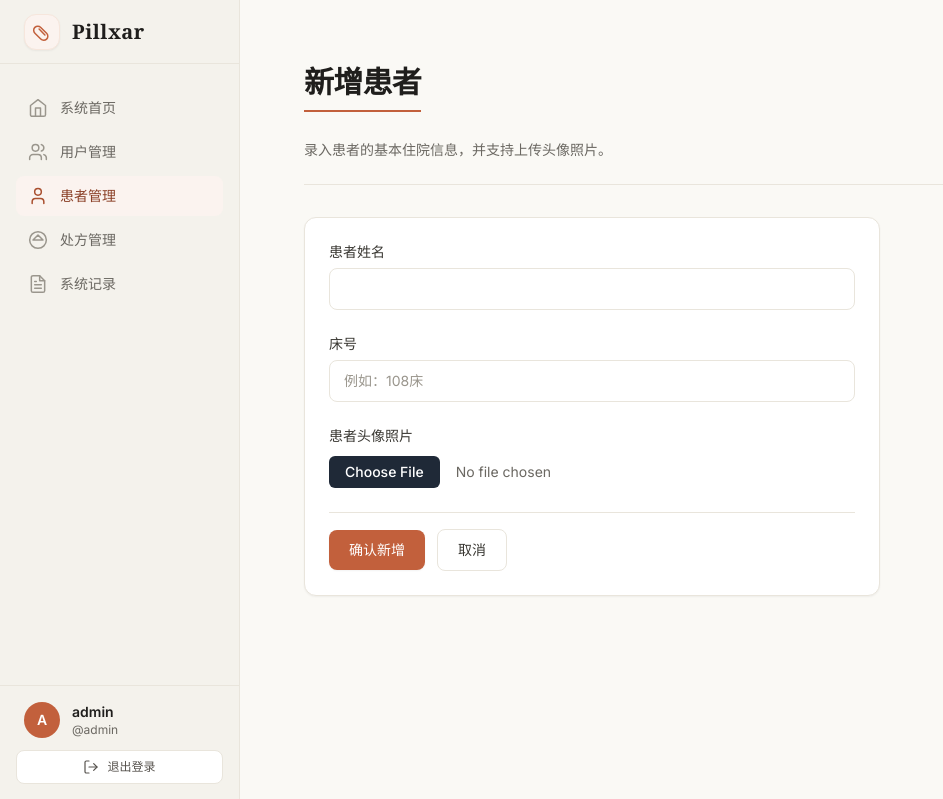
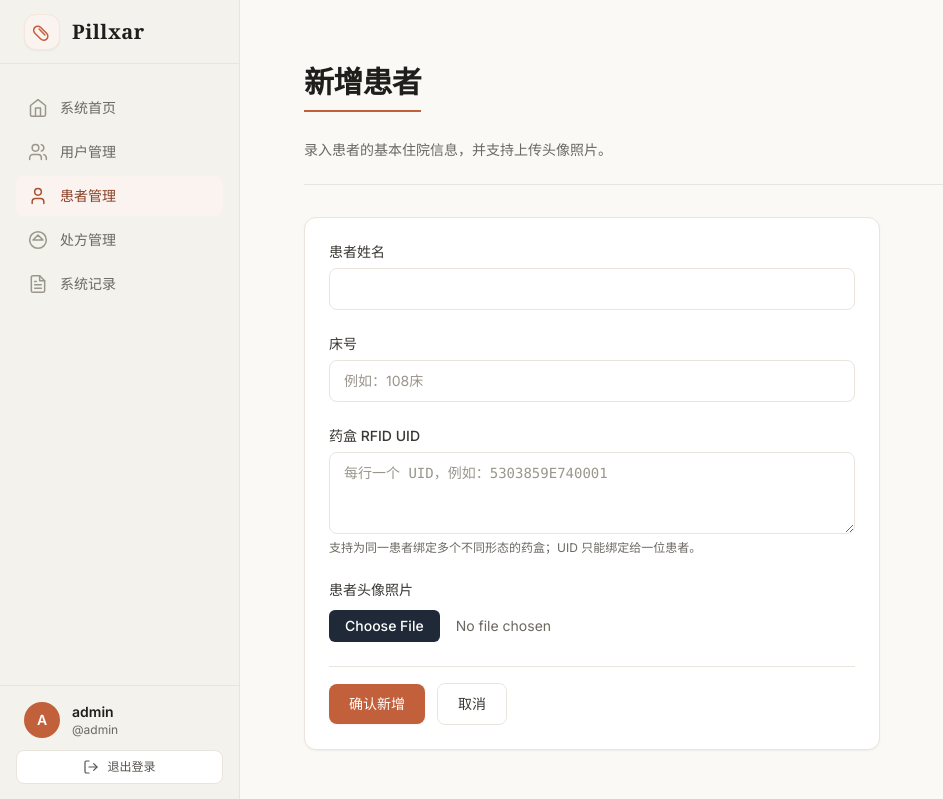
Before and after one commit to ma-jiale/nursing-rx, a Flask app: page /admin/patients/add in a window 1280 px wide. Shown: the top 799 px of the page, without its empty margins (0-943 px from the left). Run offline with Flask 3, Linux system fonts and the light colour scheme; the visitor is signed in with stand-in values (Sample User, id 1); data comes from the database, SQL or seed files in the repository; some libraries are stand-ins or nearby versions.

Commit message:
feat: 配合摆药机的新增的RFID检测数的更新

```diff
--- a/main.py
+++ b/main.py
@@ -4,6 +4,7 @@ import time
 import sqlite3
 import os
 import logging
+import re
 from logging.handlers import RotatingFileHandler
 from werkzeug.utils import secure_filename
 from werkzeug.security import generate_password_hash, check_password_hash
@@ -237,7 +238,55 @@ def get_db_connection():
     """
     conn = sqlite3.connect(DATABASE_FILE)
     conn.row_factory = sqlite3.Row
+    conn.execute('PRAGMA foreign_keys = ON')
     return conn
+
+
+def normalize_rfid_uid(value):
+    """Normalize a hardware RFID UID to the canonical uppercase hex form."""
+    raw = str(value or '').strip()
+    if raw.upper().startswith('UID:'):
+        raw = raw[4:]
+    normalized = ''.join(raw.split()).upper()
+    if not normalized:
+        raise ValueError('RFID UID 不能为空')
+    if len(normalized) > 64 or not re.fullmatch(r'[0-9A-F]+', normalized):
+        raise ValueError(f'RFID UID "{value}" 格式无效，只允许十六进制字符')
+    return normalized
+
+
+def parse_rfid_uids(value):
+    """Parse comma/newline/whitespace separated UIDs and remove duplicates."""
+    if not str(value or '').strip():
+        return []
+
+    result = []
+    seen = set()
+    for item in re.split(r'[,;\s]+', str(value).strip()):
+        if not item:
+            continue
+        uid = normalize_rfid_uid(item)
+        if uid not in seen:
+            seen.add(uid)
+            result.append(uid)
+    return result
+
+
+def sync_patient_pill_boxes(conn, patient_id, rfid_uids):
+    """Replace a patient's RFID bindings while preserving global UID uniqueness."""
+    for uid in rfid_uids:
+        owner = conn.execute(
+            'SELECT patient_id FROM pill_boxes WHERE rfid_uid = ?', (uid,)
+        ).fetchone()
+        if owner and owner['patient_id'] != patient_id:
+            raise ValueError(f'RFID UID {uid} 已绑定到患者 {owner["patient_id"]}')
+
+    conn.execute('DELETE FROM pill_boxes WHERE patient_id = ?', (patient_id,))
+    for uid in rfid_uids:
+        conn.execute('''
+            INSERT INTO pill_boxes (patient_id, rfid_uid, box_type, is_active)
+            VALUES (?, ?, 'GENERAL', 1)
+        ''', (patient_id, uid))
 
 
 def generate_next_patient_id():
@@ -302,6 +351,24 @@ def init_db():
             profile_photo_resource_id TEXT,
             created_at DATETIME DEFAULT CURRENT_TIMESTAMP
         )
+    ''')
+
+    # Physical pill boxes. A patient may use multiple RFID-tagged box shapes.
+    cursor.execute('''
+        CREATE TABLE IF NOT EXISTS pill_boxes (
+            id INTEGER PRIMARY KEY AUTOINCREMENT,
+            patient_id TEXT NOT NULL,
+            rfid_uid TEXT NOT NULL UNIQUE,
+            box_type TEXT NOT NULL DEFAULT 'GENERAL',
+            display_name TEXT,
+            is_active INTEGER NOT NULL DEFAULT 1,
+            created_at DATETIME DEFAULT CURRENT_TIMESTAMP,
+            FOREIGN KEY (patient_id) REFERENCES patients(id) ON DELETE CASCADE
+        )
+    ''')
+    cursor.execute('''
+        CREATE INDEX IF NOT EXISTS idx_pill_boxes_patient_id
+        ON pill_boxes(patient_id)
     ''')
 
     # Prescriptions table
@@ -616,6 +683,7 @@ def index():
         "available_endpoints": [
             "GET / - Server status",
             "GET /packer/patients - Get patient list",
+            "GET /packer/pill-boxes - Get active RFID pill-box bindings",
             "GET /packer/prescriptions - Get prescription list",
             "POST /packer/patients/upload - Upload patient data",
             "POST /packer/prescriptions/upload - Upload prescription data",
@@ -850,6 +918,29 @@ def get_patients_for_dispensing():
         "success": True,
         "data": patients_list,
         "count": len(patients_list)
+    })
+
+
+@app.route('/packer/pill-boxes', methods=['GET'])
+def get_pill_boxes_for_dispensing():
+    """Return active RFID-to-patient bindings for the Windows client."""
+    conn = get_db_connection()
+    boxes = conn.execute('''
+        SELECT pb.id, pb.patient_id, pb.rfid_uid, pb.box_type,
+               pb.display_name, pb.is_active, pb.created_at,
+               pt.patient_name, pt.bed_number
+        FROM pill_boxes pb
+        JOIN patients pt ON pt.id = pb.patient_id
+        WHERE pb.is_active = 1
+        ORDER BY pb.patient_id, pb.id
+    ''').fetchall()
+    conn.close()
+
+    boxes_list = [dict_from_row(box) for box in boxes]
+    return jsonify({
+        "success": True,
+        "data": boxes_list,
+        "count": len(boxes_list)
     })
 
 
@@ -1354,12 +1445,21 @@ def manage_patients():
     if search_query:
         # Search by name or bed number
         patients = conn.execute('''
-            SELECT * FROM patients
-            WHERE patient_name LIKE ? OR bed_number LIKE ?
-            ORDER BY id
+            SELECT p.*, GROUP_CONCAT(pb.rfid_uid, ', ') AS rfid_uids
+            FROM patients p
+            LEFT JOIN pill_boxes pb ON pb.patient_id = p.id AND pb.is_active = 1
+            WHERE p.patient_name LIKE ? OR p.bed_number LIKE ?
+            GROUP BY p.id
+            ORDER BY p.id
         ''', (f'%{search_query}%', f'%{search_query}%')).fetchall()
     else:
-        patients = conn.execute('SELECT * FROM patients ORDER BY id').fetchall()
+        patients = conn.execute('''
+            SELECT p.*, GROUP_CONCAT(pb.rfid_uid, ', ') AS rfid_uids
+            FROM patients p
+            LEFT JOIN pill_boxes pb ON pb.patient_id = p.id AND pb.is_active = 1
+            GROUP BY p.id
+            ORDER BY p.id
+        ''').fetchall()
 
     conn.close()
 
@@ -1514,6 +1614,10 @@ def add_patient():
     """
     if request.method == 'POST':
         bed_number = request.form.get('bed_number', '').strip()
+        try:
+            rfid_uids = parse_rfid_uids(request.form.get('rfid_uids', ''))
+        except ValueError as exc:
+            return render_template('patient_form.html', patient=dict(request.form), error=str(exc))
 
         # Check for duplicate bed number
         if bed_number:
@@ -1523,7 +1627,7 @@ def add_patient():
             ).fetchone()
             conn.close()
             if existing:
-                return render_template('patient_form.html', patient=None,
+                return render_template('patient_form.html', patient=dict(request.form),
                                      error=f'床号 "{bed_number}" 已被使用，请选择其他床号')
 
         image_filename = ""
@@ -1541,16 +1645,22 @@ def add_patient():
         # Generate 6-digit zero-padded patient ID for barcode compatibility
         new_patient_id = generate_next_patient_id()
 
-        cursor.execute('''
-            INSERT INTO patients (id, patient_name, bed_number, profile_photo_resource_id)
-            VALUES (?, ?, ?, ?)
-        ''', (
-            new_patient_id,
-            request.form['patient_name'],
-            bed_number,
-            image_filename
-        ))
-        conn.commit()
+        try:
+            cursor.execute('''
+                INSERT INTO patients (id, patient_name, bed_number, profile_photo_resource_id)
+                VALUES (?, ?, ?, ?)
+            ''', (
+                new_patient_id,
+                request.form['patient_name'],
+                bed_number,
+                image_filename
+            ))
+            sync_patient_pill_boxes(conn, new_patient_id, rfid_uids)
+            conn.commit()
+        except ValueError as exc:
+            conn.rollback()
+            conn.close()
+            return render_template('patient_form.html', patient=dict(request.form), error=str(exc))
         conn.close()
 
         log_operation('add', 'patient', '患者', target_id=new_patient_id, target_name=request.form['patient_name'],
@@ -1576,6 +1686,13 @@ def edit_patient(patient_id):
 
     if request.method == 'POST':
         bed_number = request.form.get('bed_number', '').strip()
+        try:
+            rfid_uids = parse_rfid_uids(request.form.get('rfid_uids', ''))
+        except ValueError as exc:
+            patient_data = dict_from_row(patient)
+            patient_data.update(dict(request.form))
+            conn.close()
+            return render_template('patient_form.html', patient=patient_data, error=str(exc))
 
         # Check for duplicate bed number (excluding current patient)
         if bed_number:
@@ -1583,8 +1700,10 @@ def edit_patient(patient_id):
                 'SELECT id FROM patients WHERE bed_number = ? AND id != ?', (bed_number, patient_id)
             ).fetchone()
             if existing:
+                patient_data = dict_from_row(patient)
+                patient_data.update(dict(request.form))
                 conn.close()
-                return render_template('patient_form.html', patient=dict_from_row(patient),
+                return render_template('patient_form.html', patient=patient_data,
                                      error=f'床号 "{bed_number}" 已被使用，请选择其他床号')
 
         image_filename = patient['profile_photo_resource_id']
@@ -1605,16 +1724,24 @@ def edit_patient(patient_id):
                 image_filename = new_filename
 
         cursor = conn.cursor()
-        cursor.execute('''
-            UPDATE patients SET patient_name=?, bed_number=?, profile_photo_resource_id=?
-            WHERE id=?
-        ''', (
-            request.form['patient_name'],
-            bed_number,
-            image_filename,
-            patient_id
-        ))
-        conn.commit()
+        try:
+            cursor.execute('''
+                UPDATE patients SET patient_name=?, bed_number=?, profile_photo_resource_id=?
+                WHERE id=?
+            ''', (
+                request.form['patient_name'],
+                bed_number,
+                image_filename,
+                patient_id
+            ))
+            sync_patient_pill_boxes(conn, patient_id, rfid_uids)
+            conn.commit()
+        except ValueError as exc:
+            conn.rollback()
+            patient_data = dict_from_row(patient)
+            patient_data.update(dict(request.form))
+            conn.close()
+            return render_template('patient_form.html', patient=patient_data, error=str(exc))
         conn.close()
 
         log_operation('edit', 'patient', '患者', target_id=patient_id, target_name=request.form['patient_name'],
@@ -1622,8 +1749,14 @@ def edit_patient(patient_id):
 
         return redirect(URL_PREFIX + url_for('manage_patients'))
 
-    conn.close()
-    return render_template('patient_form.html', patient=dict_from_row(patient))
+    patient_data = dict_from_row(patient)
+    box_rows = conn.execute(
+        'SELECT rfid_uid FROM pill_boxes WHERE patient_id = ? AND is_active = 1 ORDER BY id',
+        (patient_id,)
+    ).fetchall()
+    patient_data['rfid_uids'] = '\n'.join(row['rfid_uid'] for row in box_rows)
+    conn.close()
+    return render_template('patient_form.html', patient=patient_data)
 
 
 @app.route('/admin/patients/delete/<patient_id>')
@@ -1650,6 +1783,8 @@ def delete_patient(patient_id):
     conn.execute('DELETE FROM prescriptions WHERE patient_id = ?', (patient_id,))
     # Delete dispense logs
     conn.execute('DELETE FROM dispense_logs WHERE patient_id = ?', (patient_id,))
+    # Delete RFID pill-box bindings
+    conn.execute('DELETE FROM pill_boxes WHERE patient_id = ?', (patient_id,))
     # Delete patient
     conn.execute('DELETE FROM patients WHERE id = ?', (patient_id,))
 
--- a/templates/patient_form.html
+++ b/templates/patient_form.html
@@ -43,6 +43,14 @@
                        class="block w-full rounded-lg border border-line bg-surface px-3.5 py-2.5 text-sm text-stone-900 placeholder:text-stone-400 transition focus:border-brand-500 focus:outline-none focus:ring-2 focus:ring-brand-500/20">
             </div>
 
+            <!-- RFID pill-box bindings -->
+            <div class="space-y-1.5">
+                <label for="rfid_uids" class="block text-sm font-medium text-stone-700">药盒 RFID UID</label>
+                <textarea id="rfid_uids" name="rfid_uids" rows="3" placeholder="每行一个 UID，例如：5303859E740001"
+                          class="block w-full rounded-lg border border-line bg-surface px-3.5 py-2.5 font-mono text-sm text-stone-900 placeholder:text-stone-400 transition focus:border-brand-500 focus:outline-none focus:ring-2 focus:ring-brand-500/20">{{ patient.rfid_uids if patient and patient.rfid_uids else '' }}</textarea>
+                <p class="text-xs text-stone-500">支持为同一患者绑定多个不同形态的药盒；UID 只能绑定给一位患者。</p>
+            </div>
+
             <!-- Patient Photo Upload -->
             <div class="space-y-2.5">
                 <label for="patientImage" class="block text-sm font-medium text-stone-700">患者头像照片</label>
--- a/templates/patients.html
+++ b/templates/patients.html
@@ -63,6 +63,7 @@
                     <th class="px-6 py-3.5 text-center font-semibold text-stone-600">ID</th>
                     <th class="px-6 py-3.5 text-center font-semibold text-stone-600">患者姓名</th>
                     <th class="px-6 py-3.5 text-center font-semibold text-stone-600">床号</th>
+                    <th class="px-6 py-3.5 text-center font-semibold text-stone-600">药盒 RFID</th>
                     <th class="px-6 py-3.5 text-center font-semibold text-stone-600">照片标识</th>
                     <th class="px-6 py-3.5 text-center font-semibold text-stone-600">创建时间</th>
                     <th class="px-6 py-3.5 text-center font-semibold text-stone-600">操作</th>
@@ -80,6 +81,7 @@
                         <span class="text-stone-400">-</span>
                         {% endif %}
                     </td>
+                    <td class="px-6 py-4 text-center text-stone-500 font-mono text-xs">{{ patient.rfid_uids or '-' }}</td>
                     <td class="px-6 py-4 text-center text-stone-500 font-mono text-xs">{{ patient.profile_photo_resource_id or '-' }}</td>
                     <td class="px-6 py-4 text-center text-stone-500">{{ patient.created_at or '-' }}</td>
                     <td class="px-6 py-4 text-center space-x-2">
@@ -104,7 +106,7 @@
                 </tr>
                 {% else %}
                 <tr>
-                    <td colspan="6" class="px-6 py-12 text-center text-stone-400">
+                    <td colspan="7" class="px-6 py-12 text-center text-stone-400">
                         <svg class="mx-auto h-12 w-12 text-stone-300" fill="none" viewBox="0 0 24 24" stroke="currentColor" stroke-width="1.5">
                             <path stroke-linecap="round" stroke-linejoin="round" d="M19 21v-2a4 4 0 0 0-4-4H9a4 4 0 0 0-4 4v2" />
                             <circle cx="12" cy="7" r="4" />
```
Also changed, not shown: tests/test_packer_api.py (+60 -0 lines), README.md.
